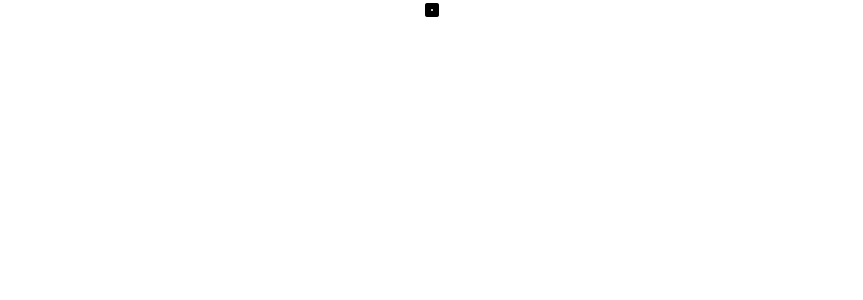
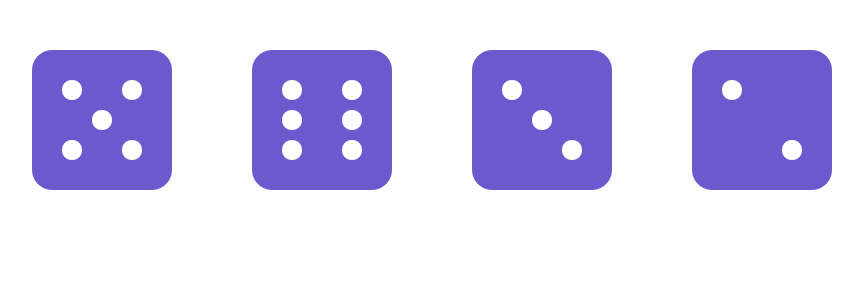
Before and after one commit to tylerbertmore/diceroller, a React (Create React App) app: page / in a window 1280 px wide. Shown: the top 300 px of the page, without its empty margins (208-1071 px from the left). Built offline with nearby package versions, Linux system fonts and the light colour scheme.

Commit message:
Styles die component

```diff
--- a/src/App.js
+++ b/src/App.js
@@ -4,7 +4,10 @@ import './App.css';
 function App() {
   return (
     <div className="App">
-      <Die />
+      <Die face="five" />
+      <Die face="six" />
+      <Die face="three" />
+      <Die face="two" />
     </div>
   );
 }
--- /dev/null
+++ b/src/Die.css
@@ -0,0 +1,5 @@
+.Die{
+    font-size: 10em;
+    padding: 0.25em;
+    color: slateblue;
+}
--- a/src/Die.js
+++ b/src/Die.js
@@ -1,10 +1,11 @@
 import { render } from '@testing-library/react'
 import React, { Component } from 'react'
+import './Die.css';
 
 
 class Die extends Component{
   render(){
-    return <i className="fas fa-dice-one"></i>
+    return <i className={`Die fas fa-dice-${this.props.face}`}></i>
   }
 }
 
```
Also changed, not shown: 1 other file (tests, documents, lock files or other folders).
